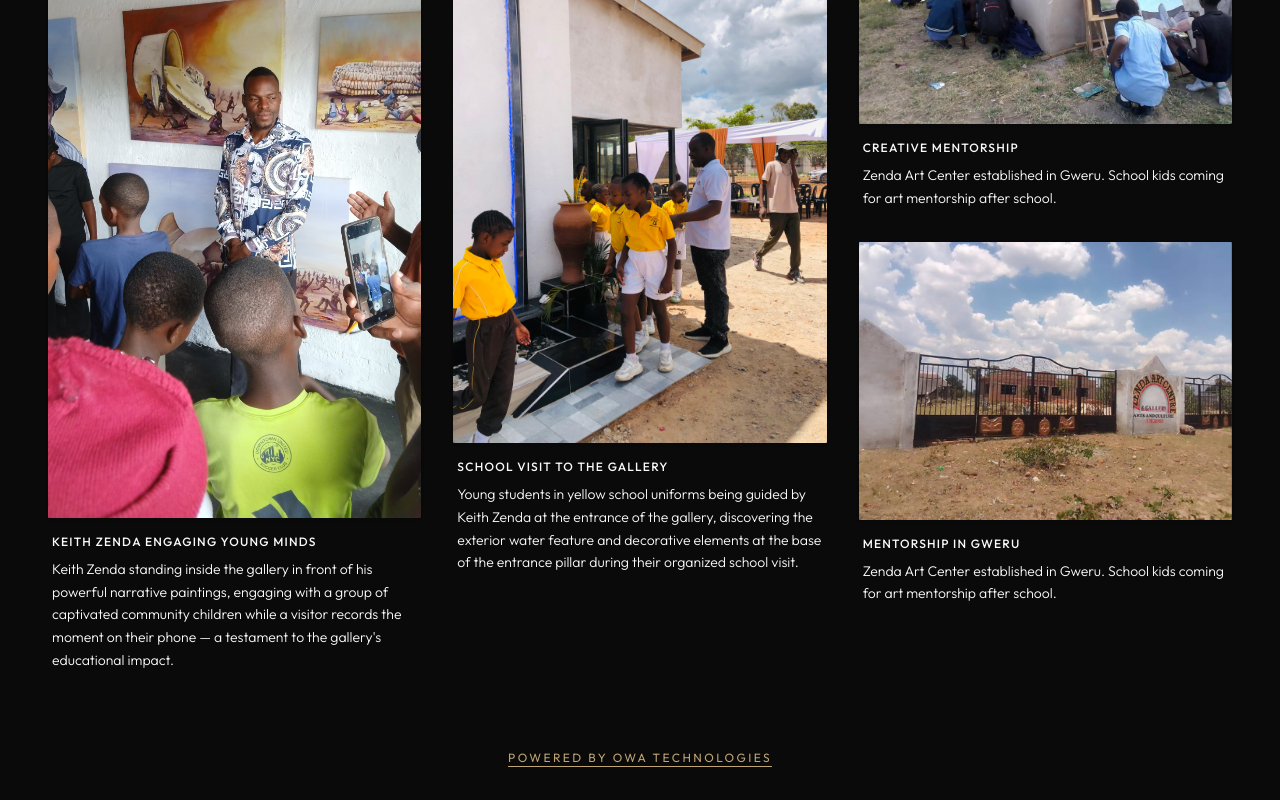
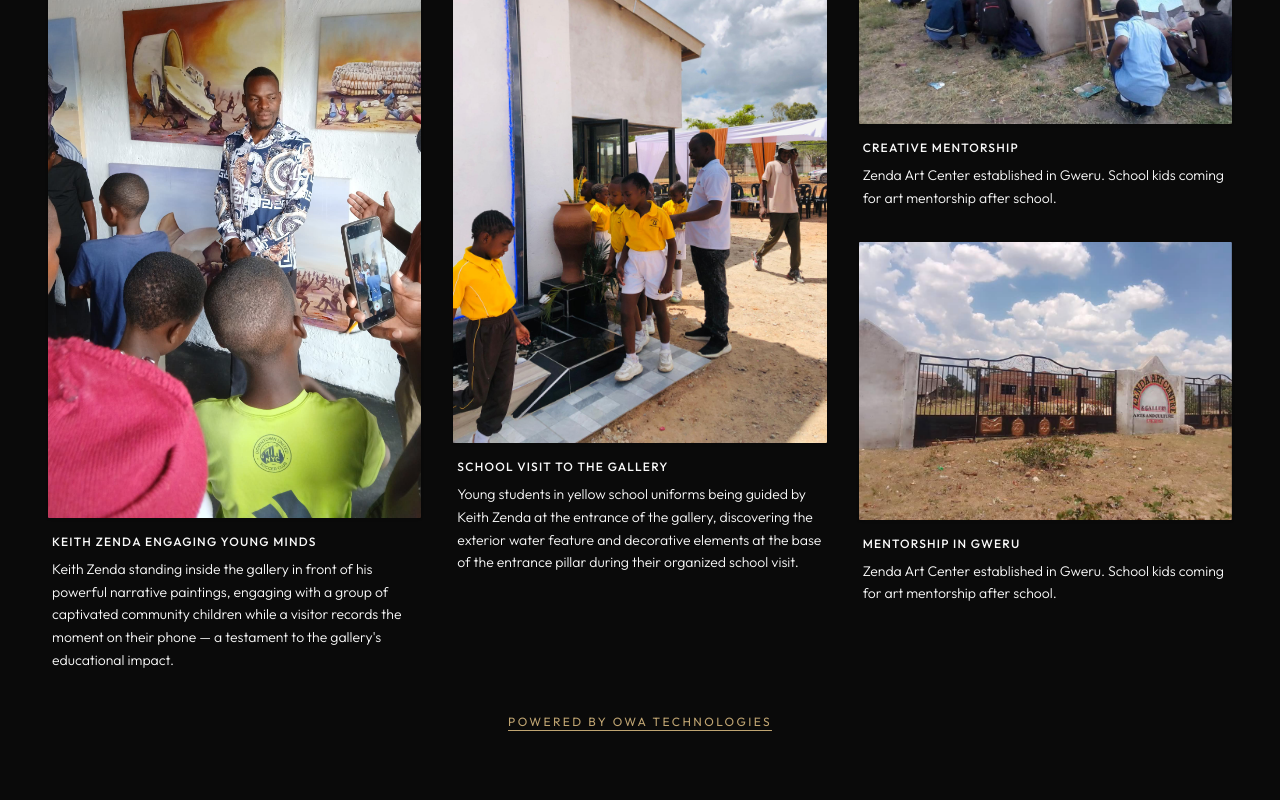
Before and after one commit to OWATEH-AI/KEITH-ZENDA-WEBSITE, a React (Vite) app: page /community in a window 1280 px wide. Shown: the part 5512-6312 px from the top of the page. After the commit the page ends 6260 px from the top, so only its background shows below. Built offline with nearby package versions, Linux system fonts and the light colour scheme.

Commit message:
Halve bottom empty space and footer padding for tighter layout

```diff
--- a/src/app/components/Layout.tsx
+++ b/src/app/components/Layout.tsx
@@ -66,7 +66,7 @@ export function Layout() {
       </main>
 
       {/* Global Footer */}
-      <footer className="w-full py-8 text-center mt-auto">
+      <footer className="w-full py-4 text-center mt-auto">
         <a
           href="https://www.owatech-ai.com"
           target="_blank"
--- a/src/app/pages/Community.tsx
+++ b/src/app/pages/Community.tsx
@@ -61,7 +61,7 @@ export function Community() {
   };
 
   return (
-    <div className="min-h-screen bg-background pt-32 pb-10">
+    <div className="bg-background pt-32 pb-5">
       <div className="max-w-7xl mx-auto px-6 md:px-12">
         {/* Header Section */}
         <div className="mb-12 md:mb-16 animate-fade-in-up">
```
